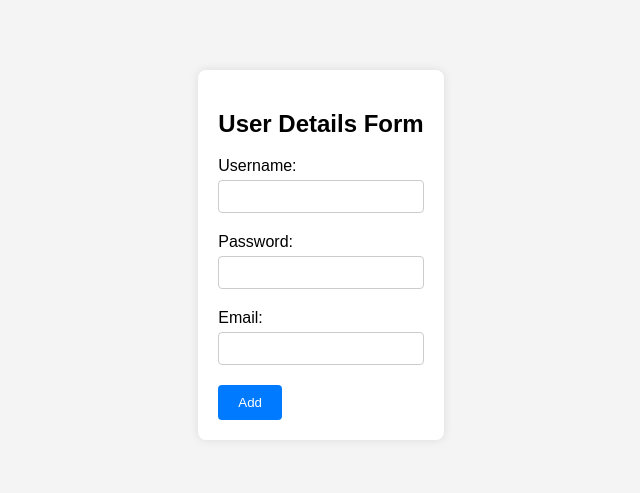
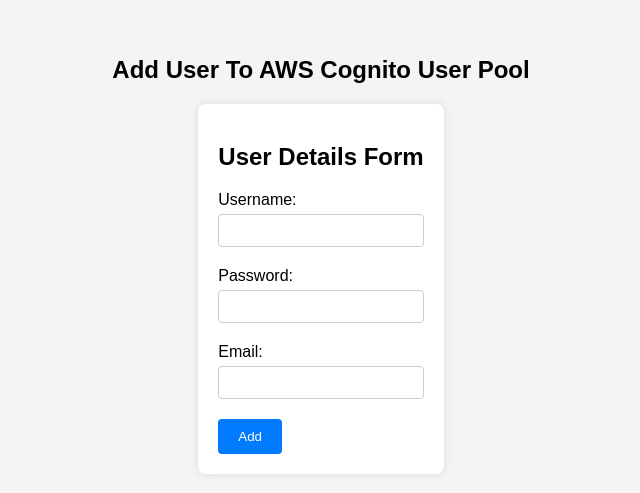
Before and after one commit to jacodegithub/Spring-Cognito, a website: page user-form/index.html in a window 1280 px wide. Shown: the part 145-638 px from the top of the page, without its empty margins (319-959 px from the left). Drawn offline with nearby package versions, Linux system fonts and the light colour scheme.

Commit message:
just giving a little touch to form

```diff
--- a/user-form/index.html
+++ b/user-form/index.html
@@ -14,6 +14,8 @@
         align-items: center;
         height: 100vh;
         background-color: #f4f4f4;
+        display: flex;
+        flex-direction: column;
     }
 
     .container {
@@ -61,6 +63,9 @@
 </head>
 <body>
 
+    <div class="heading">
+        <h2>Add User To AWS Cognito User Pool</h2>
+    </div>
     <div class="container">
         <h2>User Details Form</h2>
         <form id="userForm">
```
Lines whose indentation alone changed are shown as unchanged.
